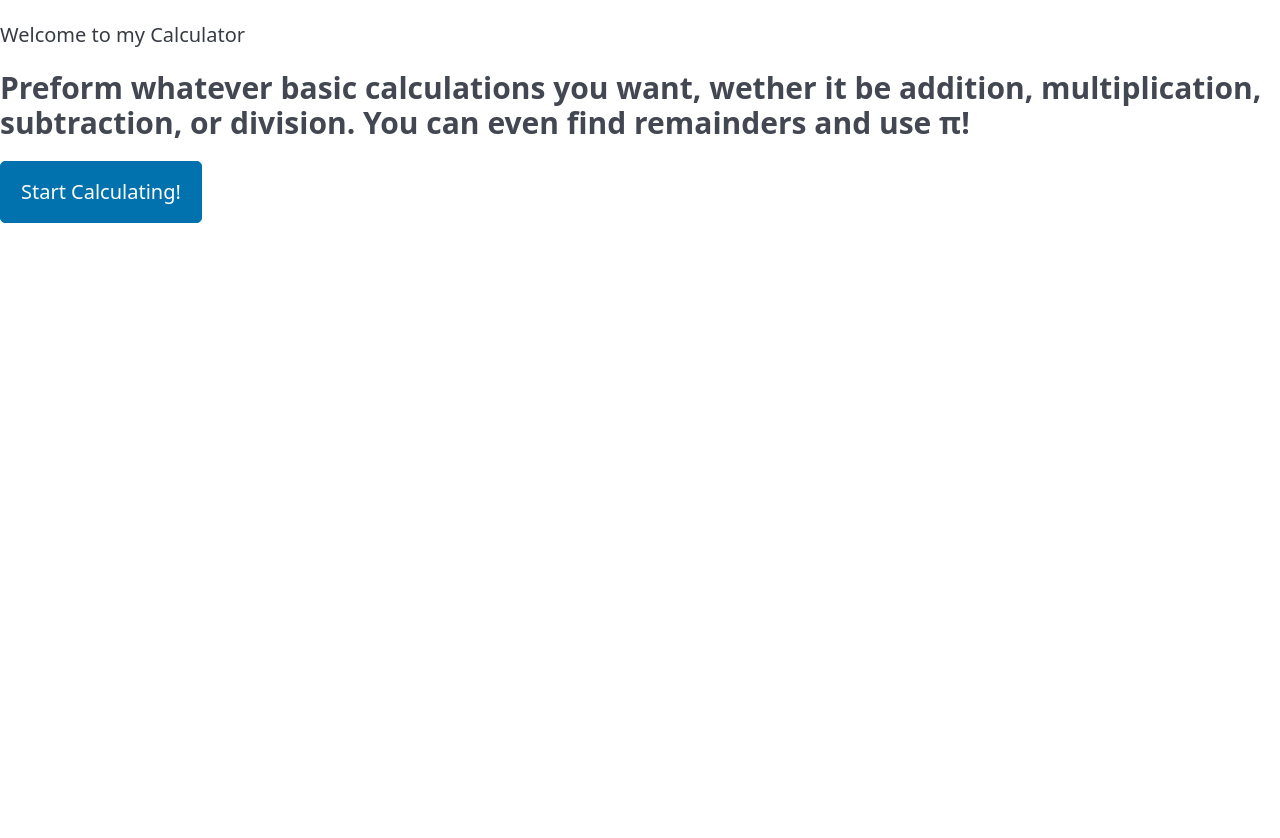
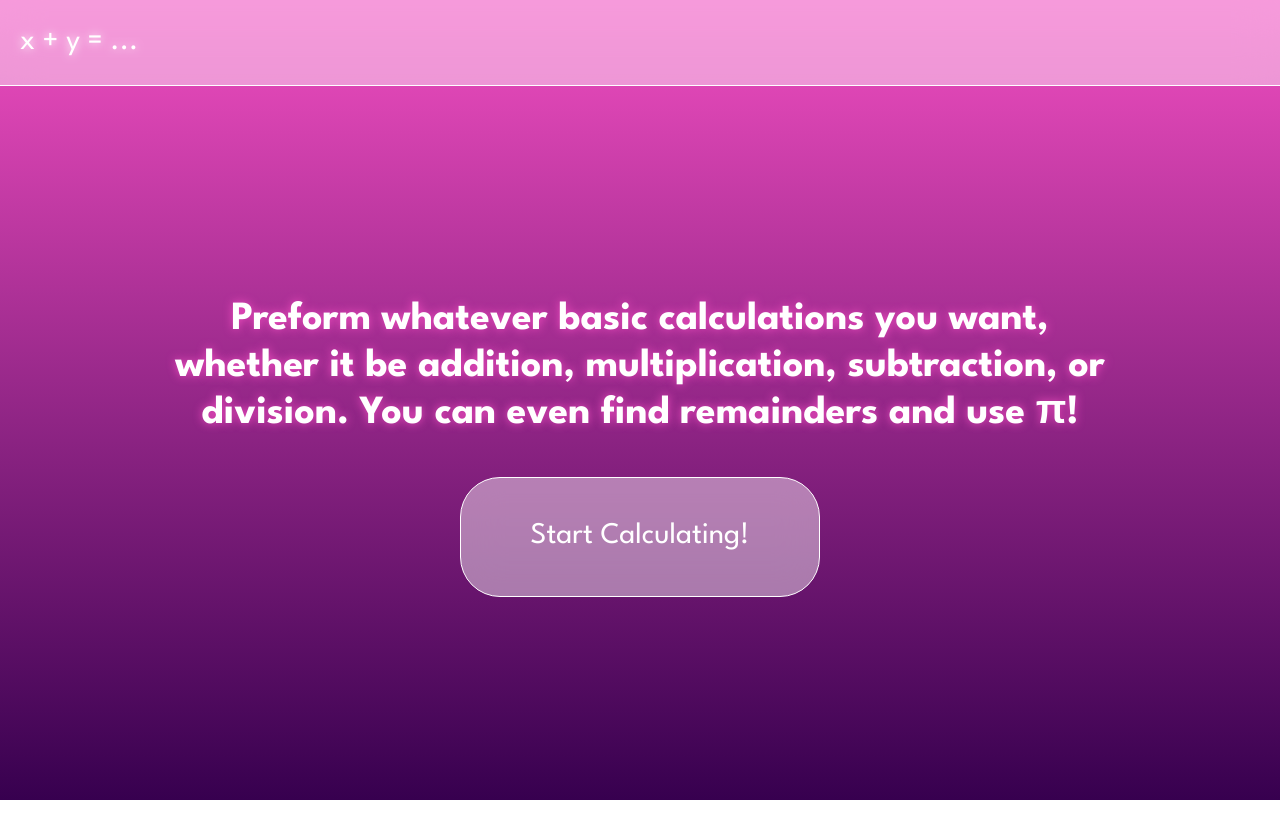
Before and after one commit to xav-png/makerspace-w2025, a website: page landing_page/index.html in a window 1280 px wide. Before the commit the page ends 800 px from the top, so only its background shows below. Drawn offline with nearby package versions, Linux system fonts and the light colour scheme.

Commit message:
Completed landing page.

```diff
--- a/landing_page/index.html
+++ b/landing_page/index.html
@@ -4,21 +4,29 @@
     <meta charset="UTF-8">
     <meta name="viewport" content="width=device-width, initial-scale=1.0">
     <title>Welcome 🔢</title>
+    <link rel="stylesheet" href="styles.css">
     <link
         rel="stylesheet"
         href="https://cdn.jsdelivr.net/npm/@picocss/pico@2/css/pico.min.css"
     >
+    <link rel="preconnect" href="https://fonts.googleapis.com">
+    <link rel="preconnect" href="https://fonts.gstatic.com" crossorigin>
+    <link href="https://fonts.googleapis.com/css2?family=League+Spartan:wght@100..900&family=Merriweather:ital,opsz,wght@0,18..144,300..900;1,18..144,300..900&display=swap" rel="stylesheet">
 </head>
 <body>
-    <nav>
+
+    <nav class="container-fluid">
         <li>
-            <ul>Welcome to my Calculator</ul>
+            <ul class="header">x + y = ...</ul>
         </li>
     </nav>
 
-    <div class="statement">
-        <h3>Preform whatever basic calculations you want, wether it be addition, multiplication, subtraction, or division. You can even find remainders and use π!</h3>
-        <button>Start Calculating!</button>
+    <div class="statement" class="container">
+        <h3>Preform whatever basic calculations you want, whether it be addition, multiplication, subtraction, or division. You can even find remainders and use π!</h3>
+        <a href="/calculator/index.html">
+            <button class="buttonOne">Start Calculating!</button>
+        </a>
     </div>
+
 </body>
 </html>
--- a/landing_page/styles.css
+++ b/landing_page/styles.css
@@ -0,0 +1,61 @@
+body {
+    height: 100vh;
+    width: 100vw;
+    background: #37004f;
+    background: linear-gradient(0deg, rgba(55, 0, 79, 1) 0%, rgba(242, 78, 193, 1) 100%);
+    overflow-y: hidden;
+    overflow-x: hidden;
+}
+
+nav {
+    background-color: rgba(255, 255, 255, 0.437) !important;
+    backdrop-filter: blur(20px) !important;
+    border-bottom: 1px solid white !important;
+}
+
+.header {
+    font-family: "League Spartan", sans-serif !important;
+    color: white !important;
+    font-size: 1.5rem !important;
+    margin: auto;
+    text-shadow: 0 0 10px #FFFFFF, 2px 2px 2px rgba(255,255,255,0) !important;
+}
+
+.statement {
+    display: flex;
+    flex-direction: column;
+    height: 100vh;
+    width: 48rem;
+    justify-content: center;
+    align-items: center;
+    margin: auto;
+    margin-top: -2rem;
+    text-align: center;
+}
+
+h3 {
+    font-size: 2rem !important;
+    color: rgb(255, 255, 255) !important;
+    font-family: "League Spartan", sans-serif !important;
+    text-shadow: 0 0 10px rgba(242, 78, 193, 1), 2px 2px 2px rgba(255,255,255,0) !important;
+}
+
+button {
+    background-color: rgba(255, 255, 255, 0.437) !important;
+    backdrop-filter: blur(20px) !important;
+    border-radius: 2rem !important;
+    border-color: white !important;
+    font-family: "League Spartan", sans-serif !important;
+    font-size: 1.5rem !important;
+    height: 6rem;
+    width: 18rem;
+    margin-top: 1rem !important;
+
+}
+
+button:hover {
+    background-color: rgb(255, 255, 255) !important;
+    border-color: rgba(242, 78, 193)  !important;
+    color: rgba(242, 78, 193, 1)  !important;
+    text-shadow: 0 0 10px rgba(242, 78, 193, 1), 2px 2px 2px rgba(255,255,255,0) !important;
+}
```
Also changed, not shown: calculator/index.html (added).
